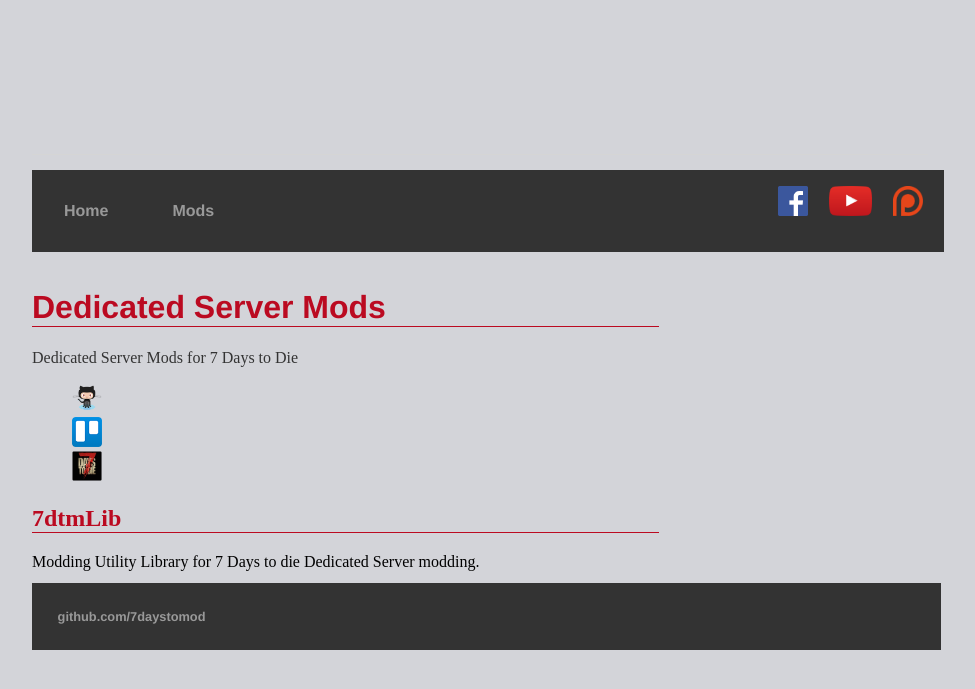
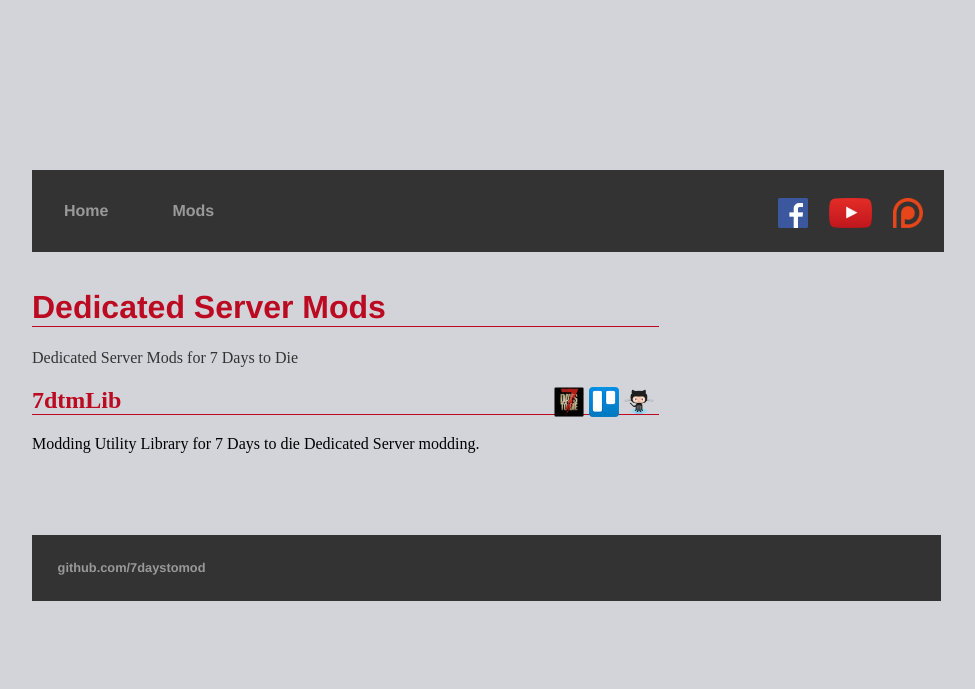
Before and after one commit to 7DaysToMod/7daystomod.github.io, a Jekyll site: the page built from mods/index.html, in a window 1280 px wide. Shown: the top 689 px of the page, without its empty margins (160-1135 px from the left). Built offline with Jekyll 4.4.1, drawn with Linux system fonts in a browser that asks for light colours.

Commit message:
fixing styling

```diff
--- a/css/main.css
+++ b/css/main.css
@@ -61,7 +61,7 @@ li.toolbar-right{
 	padding-top:0.75em;
 }
 
-li.toolbar-right{
+li.link-toolbar-right{
 	float:right;
 	margin-right: 5px;
 	padding-left:0px;
```
